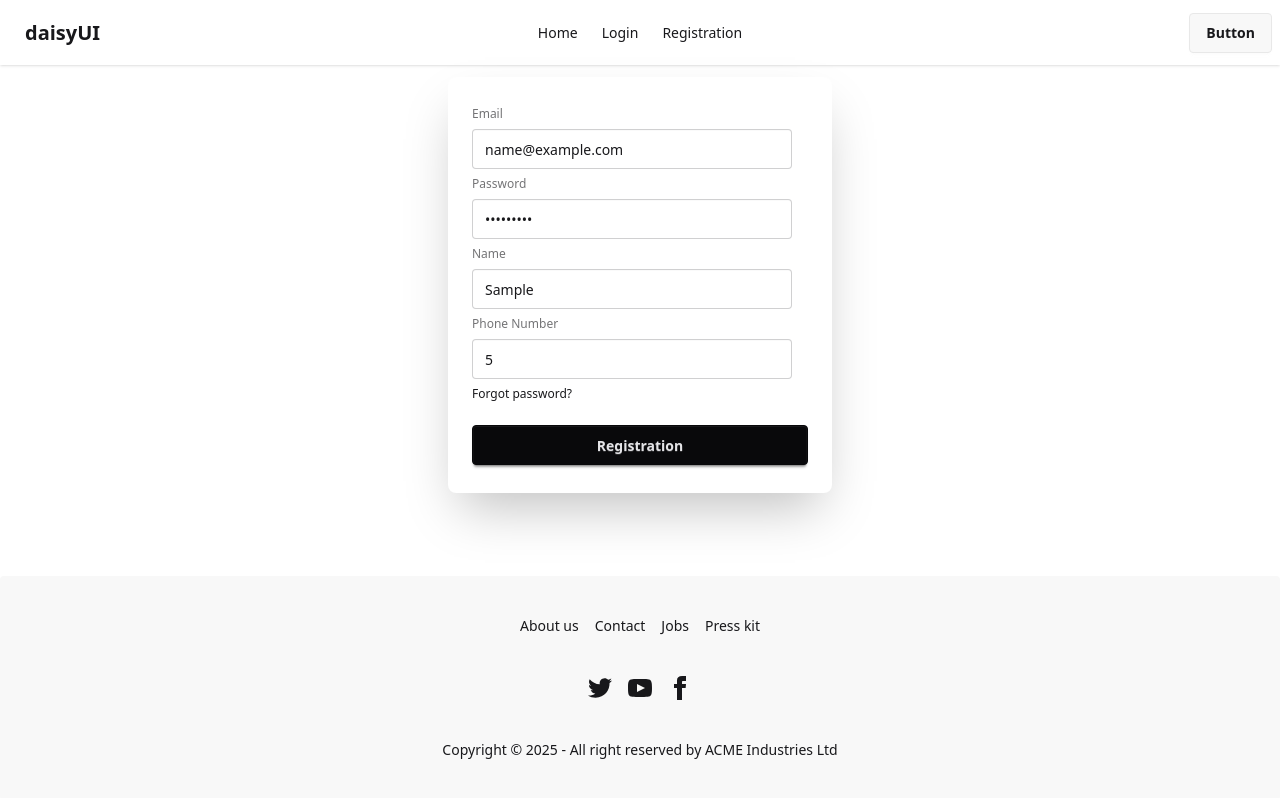
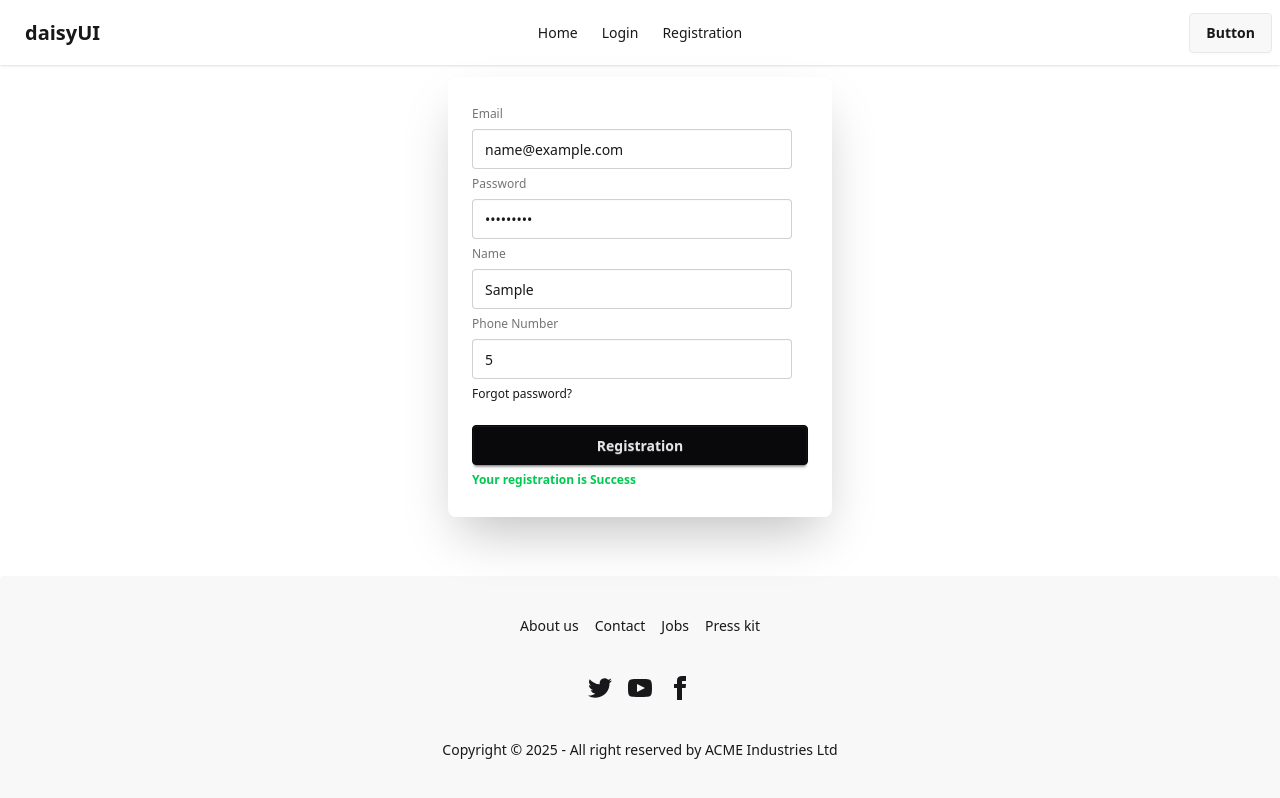
Before and after one commit to rajalishikh/practice_authentication_raj, a React (Vite) app: page /Registration in a window 1280 px wide. Both pictures are taken after typing "name@example.com", "Sample123", "Sample", "5" into the empty fields and a click on the button "Registration". Shown: the top 798 px of the page. Built offline with nearby package versions, Linux system fonts and the light colour scheme; no server answers.

Commit message:
Now I am set sucess massage in my website

```diff
--- a/src/Component/Login/Login.jsx
+++ b/src/Component/Login/Login.jsx
@@ -3,6 +3,8 @@ import Context from "../Context/Context";
 
 const Login = () => {
   const {loginUser}=useContext(Context)
+  console.log(loginUser)
+
 
   const handleLogin=(e)=>{
     e.preventDefault()
@@ -24,6 +26,7 @@ const Login = () => {
           <input type="password" className="input" placeholder="Password" name="password"/>
           <div><a className="link link-hover">Forgot password?</a></div>
           <button className="btn btn-neutral mt-4">Login</button>
+
         </form>
       </div>
     </div>
--- a/src/Component/Registreation/Registration.jsx
+++ b/src/Component/Registreation/Registration.jsx
@@ -1,4 +1,4 @@
-import { useContext } from "react";
+import { useContext, useState } from "react";
 import Context from "../Context/Context";
 
 
@@ -6,6 +6,9 @@ import Context from "../Context/Context";
 const Registration = () => {
 
   const {registerUser}=useContext(Context)
+  const [error,setError]=useState("");
+  const [success,setSuccess]=useState(false)
+
 
 
 
@@ -17,7 +20,14 @@ const Registration = () => {
         const password=e.target.password.value
         const phone=e.target.number.value
         console.log(email,name,password,phone)
+        if(password.length <= 6){
+          setError("You have must be 6 Character")
+          return
+        }
         registerUser(email,password)
+        setSuccess(true)
+
+
 
     }
     return (
@@ -38,6 +48,11 @@ const Registration = () => {
           <input name="number" type="number" className="input" placeholder="Phone Number" />
           <div><a className="link link-hover">Forgot password?</a></div>
           <button className="btn btn-neutral mt-4">Registration </button>
+          <div>
+            {error && <h3 className="text-red-500 font-extrabold">{error}</h3>}
+            {success && <h3 className="text-green-500 font font-extrabold">Your registration is Success</h3>}
+
+          </div>
         </form>
       </div>
 
```
